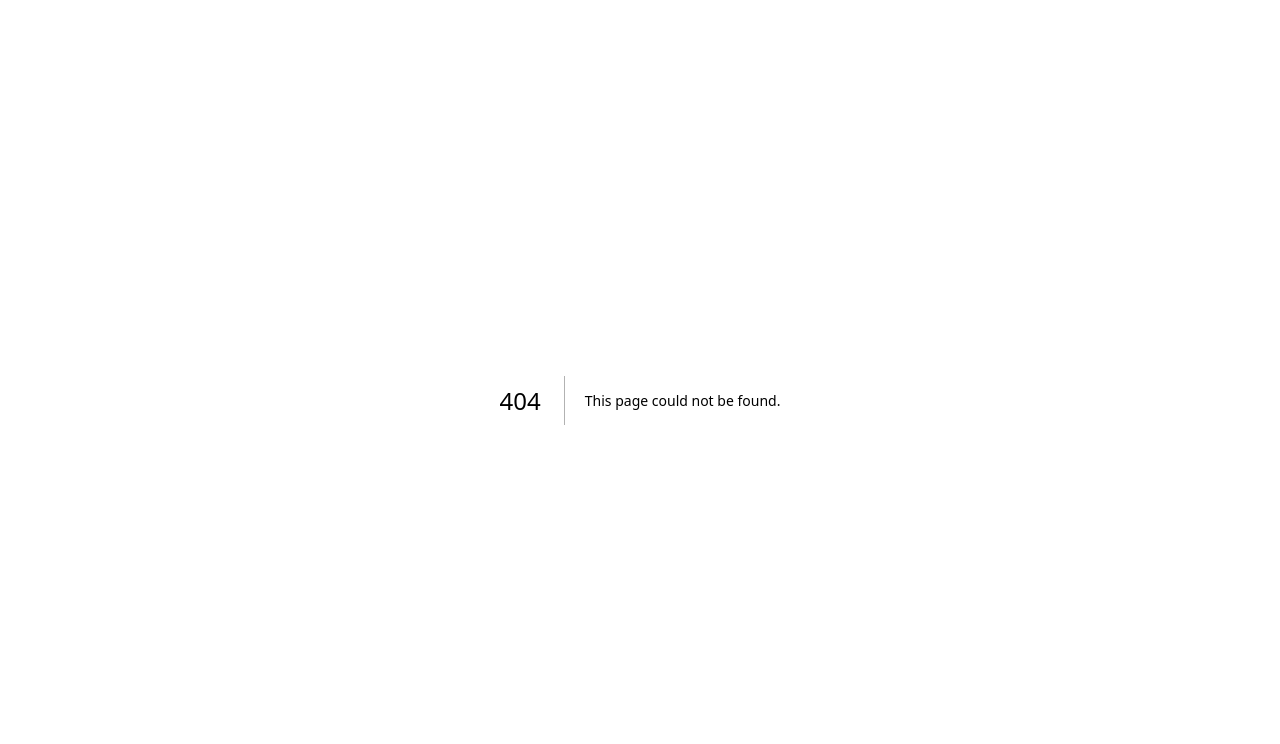
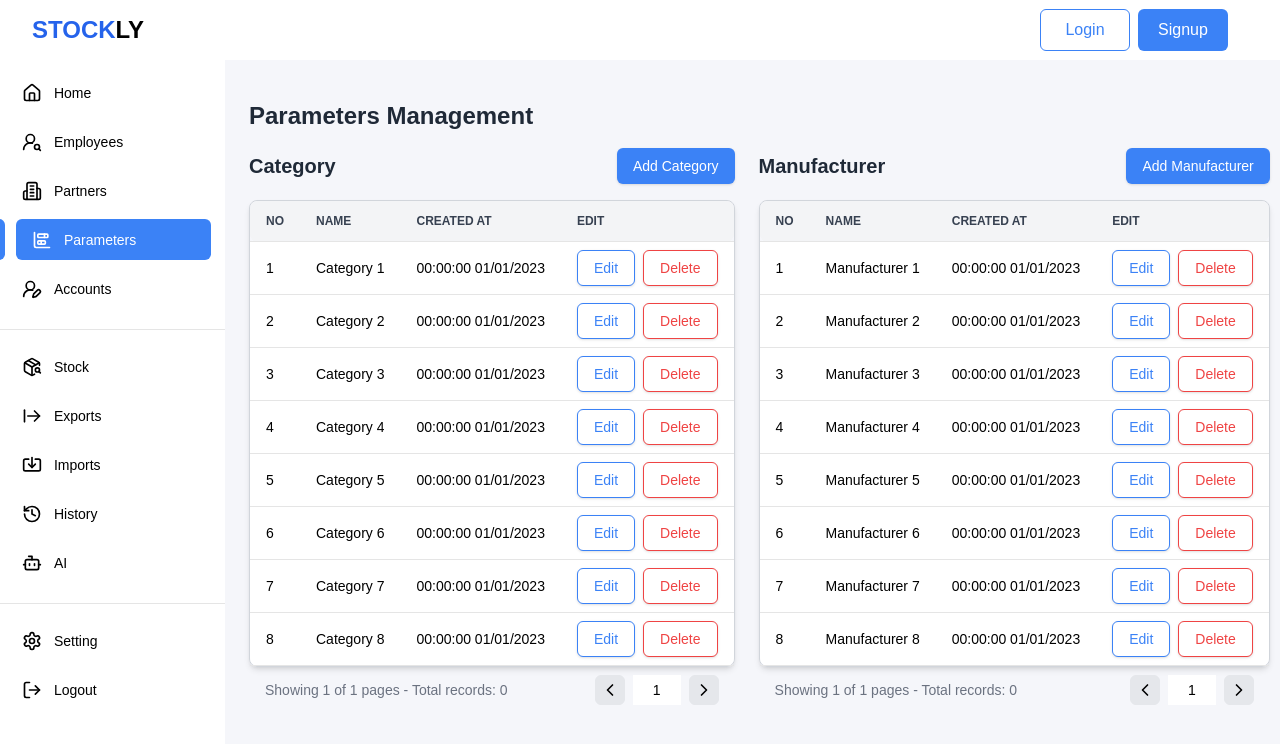
Before and after one commit to finnduc/Do_an_Cong_nghe_phan_mem_2025, a Next.js app: page /parameters in a window 1280 px wide. Before the commit this address had no page. Shown: the top 744 px of the page. Built offline with nearby package versions, Linux system fonts and the light colour scheme.

Commit message:
thêm addEditDeleteButtons.jsx ở folder component

```diff
--- a/src/app/(main)/categories/page.js
+++ /dev/null
@@ -1,5 +0,0 @@
-export default function CategoriesPage(){
-    return <div>
-        CategoriesPage
-    </div>
-}
--- /dev/null
+++ b/src/app/(main)/parameters/page.js
@@ -0,0 +1,12 @@
+import ParametersUI from "@/components/parameters/ParametersUI";
+
+export default function ParametersPage() {
+  return (
+    <div className="text-black h-full">
+      <h1 className="text-2xl font-semibold text-gray-800 mb-4">
+        Parameters Management
+      </h1>
+      <ParametersUI />
+    </div>
+  );
+}
--- /dev/null
+++ b/src/components/AddEditDeleteButtons.jsx
@@ -0,0 +1,24 @@
+import { Button } from "./ui/button";
+
+export const addEditButtons = (data, handleEdit, handleDelete) => {
+
+  return data.map((item, index) => ({
+    ...item,
+    edit: (
+      <div className="flex gap-2">
+        <Button
+          className="text-blue-500 bg-white border-[1px] border-blue-500 hover:bg-blue-500 hover:text-white "
+          onClick={() => handleEdit(item, index)}
+        >
+          Edit
+        </Button>
+        <Button
+          className="text-red-500 bg-white border-[1px] border-red-500 hover:bg-red-500 hover:text-white "
+          onClick={() => handleDelete(item, index)}
+        >
+          Delete
+        </Button>
+      </div>
+    ),
+  }));
+};
--- a/src/components/ReuseTable.jsx
+++ b/src/components/ReuseTable.jsx
@@ -3,7 +3,7 @@ import { ChevronLeft, ChevronRight } from "lucide-react";
 import { useState } from "react";
 
 // Hàm TruncatedCell
-const TruncatedCell = ({ text, maxLength = 25 }) => {
+const TruncatedCell = ({ text, maxLength = 15 }) => {
   const isTruncated = text.length > maxLength;
   const displayText = isTruncated ? `${text.slice(0, maxLength)}...` : text;
 
@@ -94,7 +94,7 @@ const ReuseTable = ({
                       }`}
                     >
                       {/* Sử dụng TruncatedCell để hiển thị nội dung ô */}
-                      <TruncatedCell text={String(cell)} maxLength={25} />
+                      {typeof cell === 'string' ? <TruncatedCell text={cell} maxLength={25} /> : cell}
                     </td>
                   ))}
                 </tr>
--- a/src/components/SideBar.jsx
+++ b/src/components/SideBar.jsx
@@ -19,7 +19,7 @@ const management = {
   "Home": [<House size={20} />, "/"],
   "Employees": [<UserRoundSearch size={20} />, "/employees"],
   "Partners": [<Building2 size={20} />, "/partners"],
-  "Categories": [<ChartBarStacked size={20} />, "/categories"],
+  "Parameters": [<ChartBarStacked size={20} />, "/parameters"],
   "Accounts": [<UserRoundPen size={20}/>, "/accounts"],
 };
 
--- /dev/null
+++ b/src/components/parameters/ParametersTable.jsx
@@ -0,0 +1,61 @@
+"use client";
+import { jsonToTableFormat } from "@/lib/utils";
+import ReuseTable from "../ReuseTable";
+import { useState } from "react";
+import { Button } from "../ui/button";
+import { Input } from "../ui/input";
+import { addEditButtons } from "../AddEditDeleteButtons";
+
+
+export default function ParametersTable({ title, data }) {
+  data = addEditButtons(data);
+  const [newParameter, setNewParameter] = useState("");
+  const [isOpen, setIsOpen] = useState(false);
+  const formattedData = jsonToTableFormat(data);
+  return (
+    <div>
+      <div className="flex justify-between items-center mb-4">
+        <h1 className="text-xl font-semibold text-gray-800">{title}</h1>
+        <Button
+          className="text-white bg-blue-500 hover:bg-blue-700"
+          onClick={() => setIsOpen(true)}
+        >
+          Add {title}
+        </Button>
+      </div>
+      <div className="flex gap-6">
+        <ReuseTable columns={formattedData.columns} rows={formattedData.rows} />
+      </div>
+      {isOpen && (
+        <div className="fixed z-50 bg-black/40 inset-0 flex items-center justify-center">
+          <div className="flex flex-col bg-white rounded-lg border-input px-10 py-8 shadow-lg max-h-[300px]">
+            <div className="text-2xl font-semibold text-gray-800 mb-4 text-center">
+              Create {title}
+            </div>
+            <label htmlFor="name">{title} name:</label>
+            <Input
+              id="name"
+              type="text"
+              value={newParameter}
+              onChange={(e) => setNewParameter(e.target.value)}
+            />
+            <div className="mt-6 flex gap-2 self-end">
+              <Button
+                className="border-gray-200 border-[1px] bg-white text-black hover:bg-gray-100"
+                onClick={() => setIsOpen(false)}
+              >
+                Cancel
+              </Button>
+              <Button
+                className="text-white bg-blue-500 hover:bg-blue-700"
+                onClick={() => console.log(newParameter)}
+              >
+                Create
+              </Button>
+            </div>
+          </div>
+        </div>
+      )}
+    </div>
+  );
+}
--- /dev/null
+++ b/src/components/parameters/ParametersUI.jsx
@@ -0,0 +1,48 @@
+"use client";
+import { jsonToTableFormat } from "@/lib/utils";
+import ReuseTable from "../ReuseTable";
+import { useState } from "react";
+import { Button } from "../ui/button";
+import { Input } from "../ui/input";
+import ParametersTable from "./ParametersTable";
+
+const catergories = [
+  {category_id : "1", name: "Category 1", created_at: "2023-01-01"},
+  {category_id : "2", name: "Category 2", created_at: "2023-01-01"},
+  {category_id : "3", name: "Category 3", created_at: "2023-01-01"},
+  {category_id : "4", name: "Category 4", created_at: "2023-01-01"},
+  {category_id : "5", name: "Category 5", created_at: "2023-01-01"},
+  {category_id : "6", name: "Category 6", created_at: "2023-01-01"},
+  {category_id : "7", name: "Category 7", created_at: "2023-01-01"},
+  {category_id : "8", name: "Category 8", created_at: "2023-01-01"},
+  {category_id : "9", name: "Category 9", created_at: "2023-01-01"},
+  {category_id : "10", name: "Category 10", created_at: "2023-01-01"},
+  {category_id : "11", name: "Category 11", created_at: "2023-01-01"},
+  {category_id : "12", name: "Category 12", created_at: "2023-01-01"},
+  {category_id : "13", name: "Category 13", created_at: "2023-01-01"},
+];
+
+const manufacturers = [
+  {manufacturer_id : "1", name: "Manufacturer 1", created_at: "2023-01-01"},
+  {manufacturer_id : "2", name: "Manufacturer 2", created_at: "2023-01-01"},
+  {manufacturer_id : "3", name: "Manufacturer 3", created_at: "2023-01-01"},
+  {manufacturer_id : "4", name: "Manufacturer 4", created_at: "2023-01-01"},
+  {manufacturer_id : "5", name: "Manufacturer 5", created_at: "2023-01-01"},
+  {manufacturer_id : "6", name: "Manufacturer 6", created_at: "2023-01-01"},
+  {manufacturer_id : "7", name: "Manufacturer 7", created_at: "2023-01-01"},
+  {manufacturer_id : "8", name: "Manufacturer 8", created_at: "2023-01-01"},
+  {manufacturer_id : "9", name: "Manufacturer 9", created_at: "2023-01-01"},
+  {manufacturer_id : "10", name: "Manufacturer 10", created_at: "2023-01-01"},
+  {manufacturer_id : "11", name: "Manufacturer 11", created_at: "2023-01-01"},
+  {manufacturer_id : "12", name: "Manufacturer 12", created_at: "2023-01-01"},
+  {manufacturer_id : "13", name: "Manufacturer 13", created_at: "2023-01-01"},
+];
+
+export default function ParametersUI() {
+  return (
+    <div className="flex gap-6">
+      <ParametersTable title="Category" data={catergories.slice(0, 8)} />
+      <ParametersTable title="Manufacturer" data={manufacturers.slice(0, 8)} />
+    </div>
+  );
+}
```
